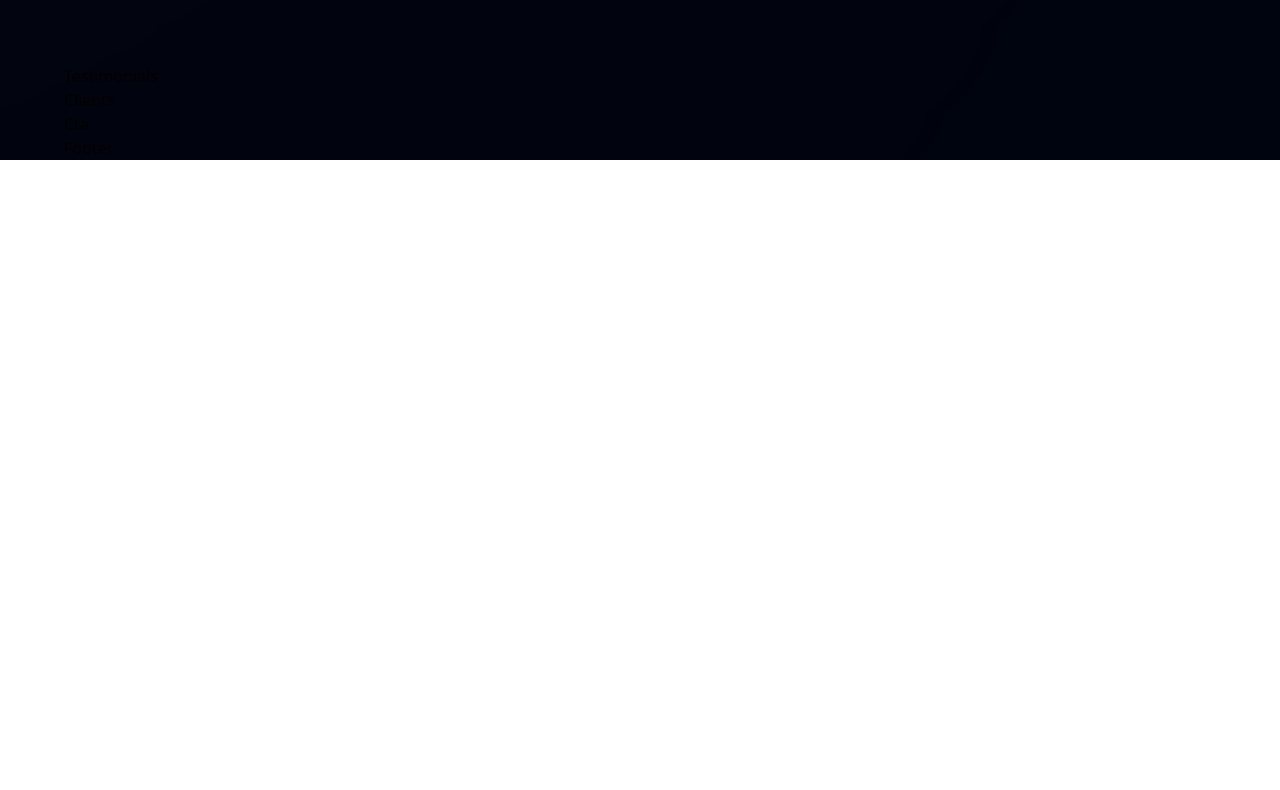
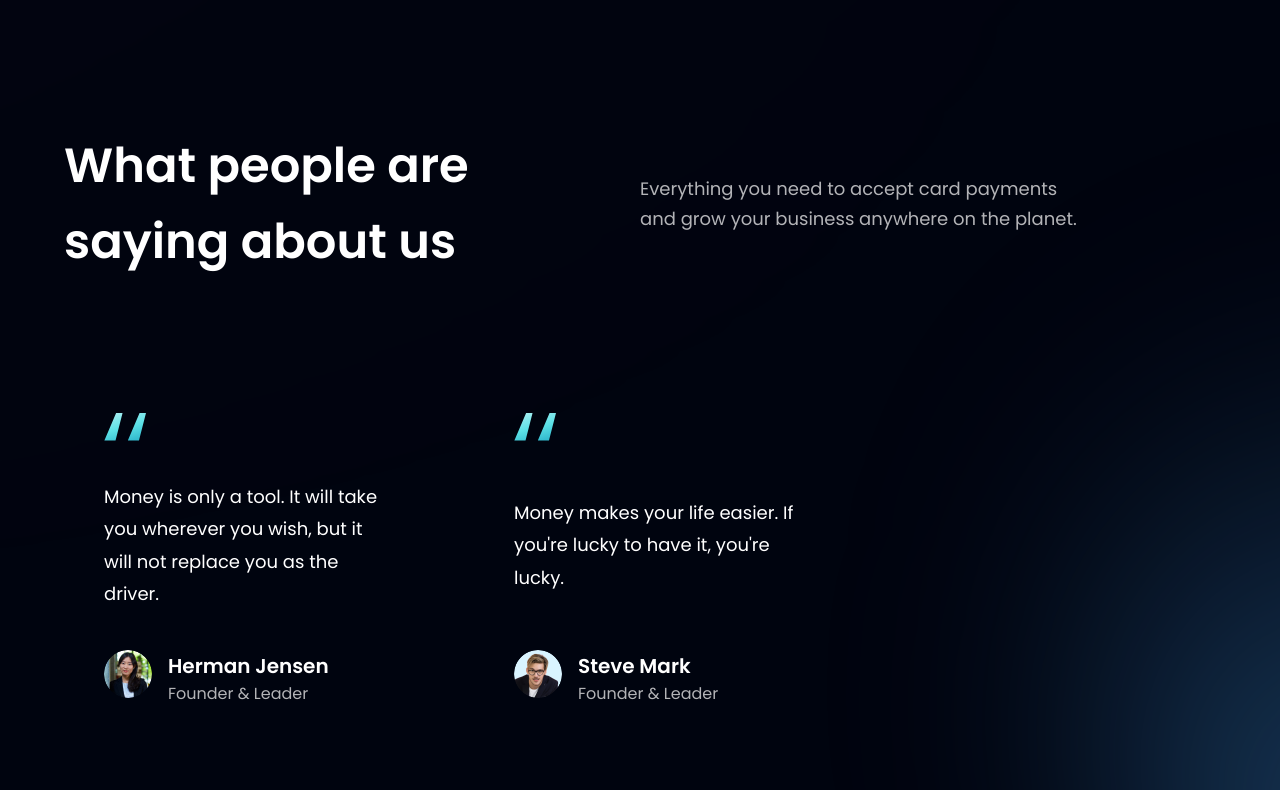
Before and after one commit to fahidjavid/fahidbank, a React (Vite) app: page / in a window 1280 px wide. Shown: the part 2710-3500 px from the top of the page. Before the commit the page ends 2870 px from the top, so only its background shows below. Built offline with nearby package versions, Linux system fonts and the light colour scheme.

Commit message:
Completed testimonials section.

```diff
--- a/src/components/Feedback.jsx
+++ /dev/null
@@ -1,8 +0,0 @@
-import React from 'react'
-
-const Feedback = () => {
-    return (
-        <div>Feedback</div>
-    )
-}
-export default Feedback
--- /dev/null
+++ b/src/components/FeedbackCard.jsx
@@ -0,0 +1,25 @@
+import { quotes } from "../assets";
+
+const FeedbackCard = ({ content, name, title, img }) => (
+    <div className="flex justify-between flex-col px-10 py-12 rounded-[20px]  max-w-[370px] md:mr-10 sm:mr-5 mr-0 my-5 feedback-card">
+        <img src={quotes} alt="double_quotes" className="w-[42.6px] h-[27.6px] object-contain" />
+        <p className="font-poppins font-normal text-[18px] leading-[32.4px] text-white my-10">
+            {content}
+        </p>
+
+        <div className="flex flex-row">
+            <img src={img} alt={name} className="w-[48px] h-[48px] rounded-full" />
+            <div className="flex flex-col ml-4">
+                <h4 className="font-poppins font-semibold text-[20px] leading-[32px] text-white">
+                    {name}
+                </h4>
+                <p className="font-poppins font-normal text-[16px] leading-[24px] text-dimwhite">
+                    {title}
+                </p>
+            </div>
+        </div>
+    </div>
+);
+
+
+export default FeedbackCard;
--- a/src/components/Testimonials.jsx
+++ b/src/components/Testimonials.jsx
@@ -1,8 +1,25 @@
-import React from 'react'
+import {feedback} from "../constants";
+import styles   from "../styles";
+import FeedbackCard from "./FeedbackCard";
 
-const Testimonials = () => {
-    return (
-        <div>Testimonials</div>
-    )
-}
+const Testimonials = () => (
+    <section id="clients" className={`${styles.paddingY} ${styles.flexCenter} flex-col relative`}>
+        <div className="absolute z-[0] w-[60%] h-[60%] -right-[50%] rounded-full blue__gradient" />
+
+        <div className="w-full flex justify-between items-center md:flex-row flex-col sm:mb-16 mb-6 relative z-[1]">
+            <h1 className={styles.heading2}>What people are <br className="sm:block hidden" /> saying about us</h1>
+            <div className="w-full md:mt-0 mt-6">
+                <p className={`${styles.paragraph} max-w-[450px] text-left`}>
+                    Everything you need to accept card payments and grow your business anywhere on the planet.
+                </p>
+            </div>
+        </div>
+
+        <div className="flex flex-wrap sm:justify-start justify-center w-full feedback-container relative z-[1]">
+            {feedback.map((card) => (
+                <FeedbackCard key={card.id} {...card} />
+            ))}
+        </div>
+    </section>
+)
 export default Testimonials
```
